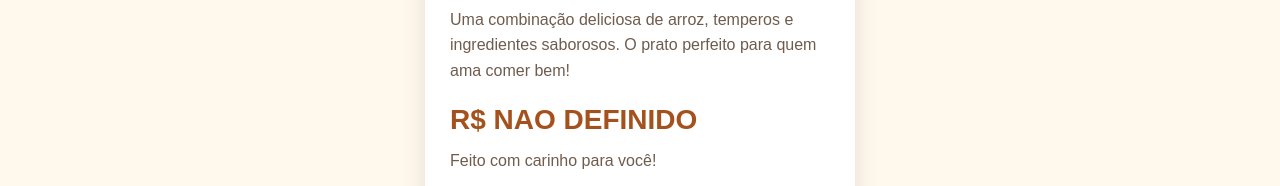
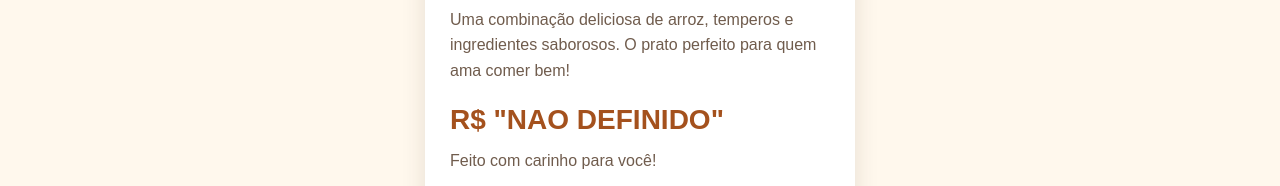
Before and after one commit to LuanCaster22/estacao_carreteiro, a plain HTML site: page index.html in a window 1280 px wide. Shown: the part 1236-1422 px from the top of the page. Drawn offline with Linux system fonts and the light colour scheme.

Commit message:
Restore index.html with original content

```diff
--- a/index.html
+++ b/index.html
@@ -362,7 +362,7 @@
           </p>
 
           <!-- SUBSTITUA PELO PREÇO DA SUA PORÇÃO -->
-          <div class="price">R$ NAO DEFINIDO </div>
+          <div class="price">R$ "NAO DEFINIDO" </div>
 
           <p>Feito com carinho para você!</p>
 
```
